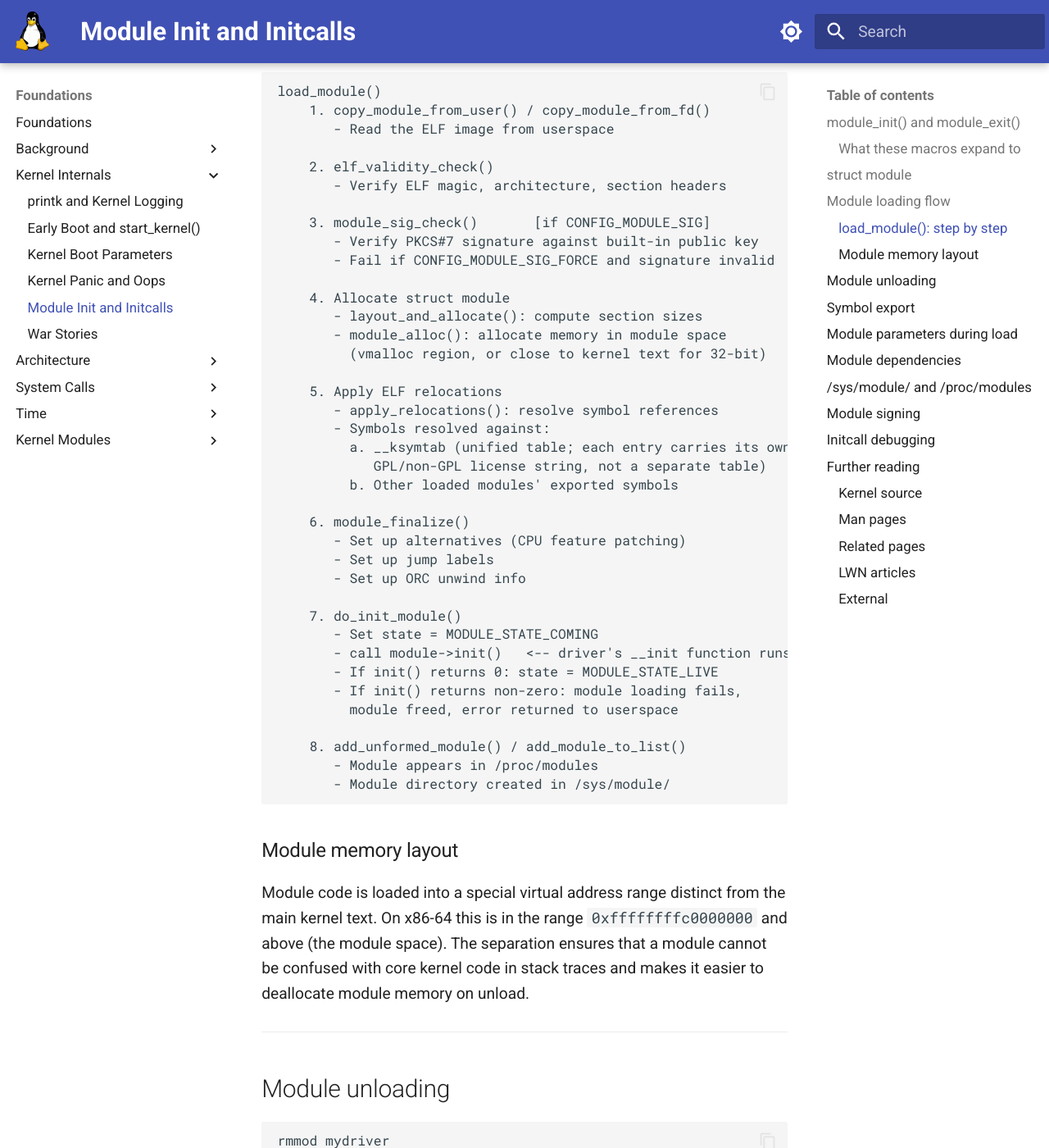
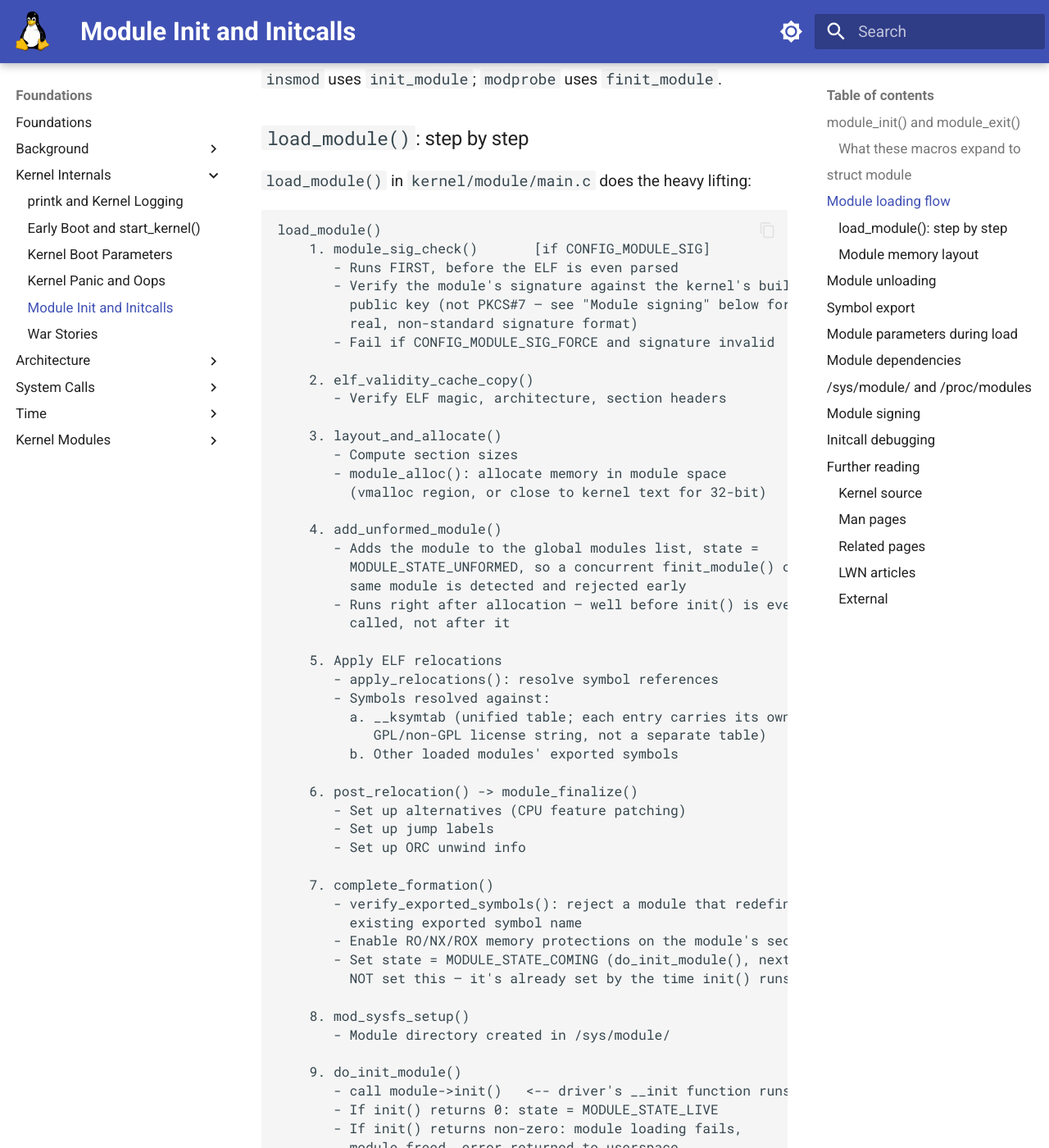
Before and after one commit to laveeshb/linux-kernel-internals, an MkDocs documentation site: the page built from docs/kernel/initcalls-modules.md, in a window 1280 px wide and 1400 px high, scrolled down 3604 px. Shown: the whole window at 82% size. Built offline with MkDocs 1.6.1 and Material for MkDocs 9.7.7, drawn with Linux system fonts in a browser that asks for light colours; some of the changed text lies outside the part shown.

Commit message:
Fix fabricated and outdated technical details in docs/kernel/initcalls-modules.md (#810)
- module_init() for built-in code goes through __initcall(fn), an
  alias for device_initcall(fn) -- not device_initcall() directly.
- load_module()'s real step order: module_sig_check() runs before
  ELF validation, not after; add_unformed_module() registers the
  module right after allocation, well before init() runs, not
  after do_init_module(); complete_formation() sets
  MODULE_STATE_COMING, not do_init_module(); mod_sysfs_setup()
  creates the /sys/module/ entry as its own step.
- Module signatures are a custom struct module_signature trailer,
  not a PKCS#7 container, per the kernel's own documentation.
- Module unloading uses synchronize_rcu() and free_mod_mem(), not
  rcu_barrier()/module_free(); /sys/module/ teardown happens before
  the module is unlinked from the modules list, not after.

````diff
--- a/docs/kernel/initcalls-modules.md
+++ b/docs/kernel/initcalls-modules.md
@@ -42,13 +42,19 @@
 
 The resulting `init_module` symbol is what the kernel's module loader calls after loading the `.ko`.
 
-For a **built-in module** (`y` in Kconfig), `module_init()` becomes:
+For a **built-in module** (`y` in Kconfig), `module_init()` doesn't expand directly to `device_initcall()` —
+there's an indirection layer in between:
 
 ```c
-#define module_init(initfn)     device_initcall(initfn)
+#define module_init(x)     __initcall(x);
+#define __initcall(fn)      device_initcall(fn)
+#define device_initcall(fn) __define_initcall(fn, 6)
 ```
 
-which places the function pointer in the `.initcall6.init` ELF section, called by `do_initcalls()` during boot. See [Early Boot and start_kernel()](early-boot.md) for the full initcall level table.
+`__initcall(fn)` is itself just an alias for `device_initcall(fn)` (no behavioral difference — both land in
+initcall level 6), but it's the macro `module_init()` actually invokes. `__define_initcall(fn, 6)` is what
+places the function pointer in the `.initcall6.init` ELF section, called by `do_initcalls()` during boot. See
+[Early Boot and start_kernel()](early-boot.md) for the full initcall level table.
 
 `module_exit()` for built-in code expands to nothing — built-in code can never be unloaded, so the exit function is not needed (and is discarded by the linker from `.exit.text`).
 
@@ -123,20 +129,27 @@
 
 ```
 load_module()
-    1. copy_module_from_user() / copy_module_from_fd()
-       - Read the ELF image from userspace
+    1. module_sig_check()       [if CONFIG_MODULE_SIG]
+       - Runs FIRST, before the ELF is even parsed
+       - Verify the module's signature against the kernel's built-in
+         public key (not PKCS#7 — see "Module signing" below for the
+         real, non-standard signature format)
+       - Fail if CONFIG_MODULE_SIG_FORCE and signature invalid
 
-    2. elf_validity_check()
+    2. elf_validity_cache_copy()
        - Verify ELF magic, architecture, section headers
 
-    3. module_sig_check()       [if CONFIG_MODULE_SIG]
-       - Verify PKCS#7 signature against built-in public key
-       - Fail if CONFIG_MODULE_SIG_FORCE and signature invalid
-
-    4. Allocate struct module
-       - layout_and_allocate(): compute section sizes
+    3. layout_and_allocate()
+       - Compute section sizes
        - module_alloc(): allocate memory in module space
          (vmalloc region, or close to kernel text for 32-bit)
+
+    4. add_unformed_module()
+       - Adds the module to the global modules list, state =
+         MODULE_STATE_UNFORMED, so a concurrent finit_module() of the
+         same module is detected and rejected early
+       - Runs right after allocation — well before init() is ever
+         called, not after it
 
     5. Apply ELF relocations
        - apply_relocations(): resolve symbol references
@@ -145,21 +158,26 @@
             GPL/non-GPL license string, not a separate table)
          b. Other loaded modules' exported symbols
 
-    6. module_finalize()
+    6. post_relocation() -> module_finalize()
        - Set up alternatives (CPU feature patching)
        - Set up jump labels
        - Set up ORC unwind info
 
-    7. do_init_module()
-       - Set state = MODULE_STATE_COMING
+    7. complete_formation()
+       - verify_exported_symbols(): reject a module that redefines an
+         existing exported symbol name
+       - Enable RO/NX/ROX memory protections on the module's sections
+       - Set state = MODULE_STATE_COMING (do_init_module(), next, does
+         NOT set this — it's already set by the time init() runs)
+
+    8. mod_sysfs_setup()
+       - Module directory created in /sys/module/
+
+    9. do_init_module()
        - call module->init()   <-- driver's __init function runs
        - If init() returns 0: state = MODULE_STATE_LIVE
        - If init() returns non-zero: module loading fails,
          module freed, error returned to userspace
-
-    8. add_unformed_module() / add_module_to_list()
-       - Module appears in /proc/modules
-       - Module directory created in /sys/module/
 ```
 
 ### Module memory layout
@@ -183,15 +201,19 @@
 
     3. Call module->exit() if it exists
 
-    4. Remove from modules list and /proc/modules
+    4. free_module(): mod_sysfs_teardown() first
+       - Remove from /sys/module/ (before the list unlink below,
+         so nothing can look the module up mid-teardown)
 
-    5. Remove from /sys/module/
+    5. Remove from modules list and /proc/modules
+       - list_del_rcu(&mod->list): a concurrent kallsyms walk of the
+         list may still be in progress
 
-    6. Synchronize with RCU (rcu_barrier())
-       - Ensures all in-flight RCU callbacks that reference
-         the module's code have completed
+    6. Synchronize with RCU (synchronize_rcu(), not rcu_barrier())
+       - Waits out that grace period before the module's memory
+         (which the list node lives inside) can be freed
 
-    7. module_free(): return memory to vmalloc allocator
+    7. free_mod_mem(): return memory to vmalloc allocator
 ```
 
 Modules cannot be unloaded while any code is executing in them (tracked by `refcnt`) or while any other module depends on them (tracked by the `source_list`).
@@ -336,11 +358,9 @@
 # Sign a module manually (key must match kernel's built-in public key):
 scripts/sign-file sha256 signing_key.pem signing_key.x509 mydriver.ko
 
-# Check if a module is signed:
+# Confirm a signature is present (does not validate it):
 modinfo mydriver.ko | grep sig
-
-# Verify signature:
-openssl cms -verify -inform DER -in mydriver.ko ...
+tail -c 28 mydriver.ko   # should read "~Module signature appended~"
 ```
 
 With `CONFIG_MODULE_SIG_FORCE`, any unsigned or incorrectly signed module is rejected. With `CONFIG_MODULE_SIG` but not `_FORCE`, unsigned modules are accepted with a taint flag:
@@ -350,7 +370,12 @@
 Tainted: G           E
 ```
 
-The module signing infrastructure uses PKCS#7 signatures appended to the `.ko` file (after the ELF data).
+The signature is a small, kernel-specific `struct module_signature` trailer appended after the ELF data —
+not a PKCS#7 (or any other industrial-standard) container. Per the kernel's own documentation: "the
+signatures are not themselves encoded in any industrial standard type." That trailer's `id_type` field does
+name a payload format for the signature bytes it wraps — currently only `PKCS7` is defined — but there's no
+general-purpose `openssl`-style command that verifies it offline; validation only happens inside the kernel,
+against its built-in public key, at load time.
 
 ---
 
@@ -386,7 +411,8 @@
 
 - [include/linux/module.h](https://git.kernel.org/pub/scm/linux/kernel/git/torvalds/linux.git/tree/include/linux/module.h) — `module_init()` / `module_exit()` macros and the `struct module` definition
 - [include/linux/init.h](https://git.kernel.org/pub/scm/linux/kernel/git/torvalds/linux.git/tree/include/linux/init.h) — the initcall level macros (`early_initcall()` through `late_initcall()`) and `__define_initcall()`
-- [kernel/module/main.c](https://git.kernel.org/pub/scm/linux/kernel/git/torvalds/linux.git/tree/kernel/module/main.c) — `load_module()`, `do_init_module()`, `free_module()`
+- [kernel/module/main.c](https://git.kernel.org/pub/scm/linux/kernel/git/torvalds/linux.git/tree/kernel/module/main.c) — `load_module()` and the steps it calls in order: `module_sig_check()`, `elf_validity_cache_copy()`, `layout_and_allocate()`, `add_unformed_module()`, `apply_relocations()`, `post_relocation()`, `complete_formation()`, `do_init_module()`; unloading via `SYSCALL_DEFINE2(delete_module, ...)` → `try_stop_module()` → `free_module()` (`mod_sysfs_teardown()`, `synchronize_rcu()`, `free_mod_mem()`)
+- [include/uapi/linux/module_signature.h](https://git.kernel.org/pub/scm/linux/kernel/git/torvalds/linux.git/tree/include/uapi/linux/module_signature.h) — `struct module_signature`, the custom trailer appended to a signed `.ko`
 - [include/linux/export.h](https://git.kernel.org/pub/scm/linux/kernel/git/torvalds/linux.git/tree/include/linux/export.h) — `EXPORT_SYMBOL()` and `EXPORT_SYMBOL_GPL()`
 - [kernel/module/internal.h](https://git.kernel.org/pub/scm/linux/kernel/git/torvalds/linux.git/tree/kernel/module/internal.h) — the current `struct kernel_symbol` definition and the `__ksymtab` boundary symbols
 
````
